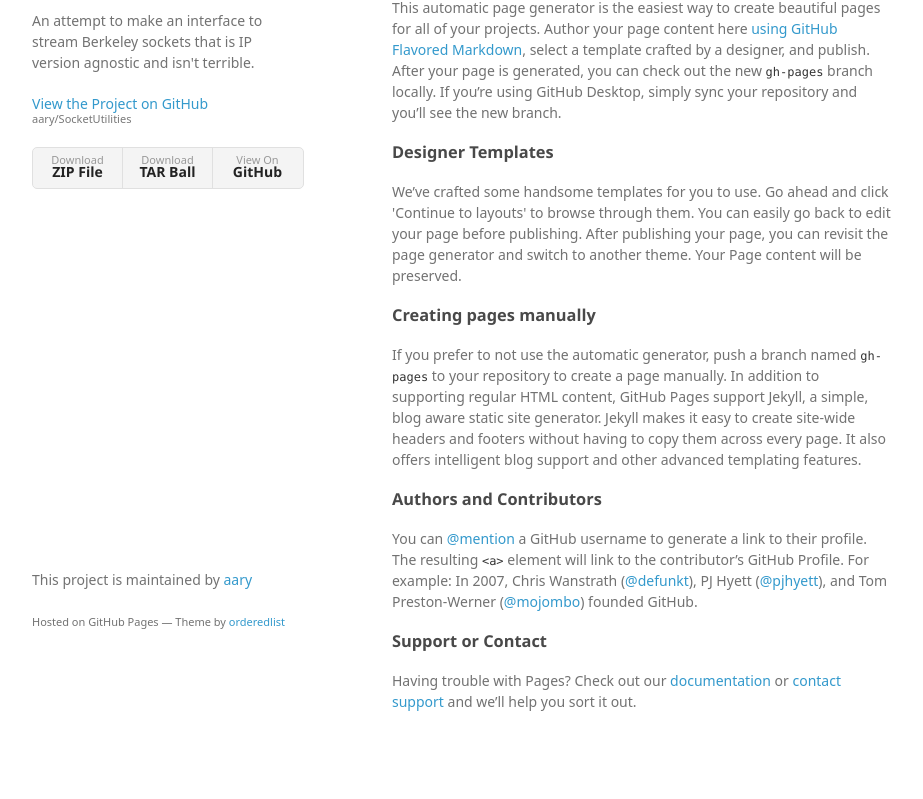
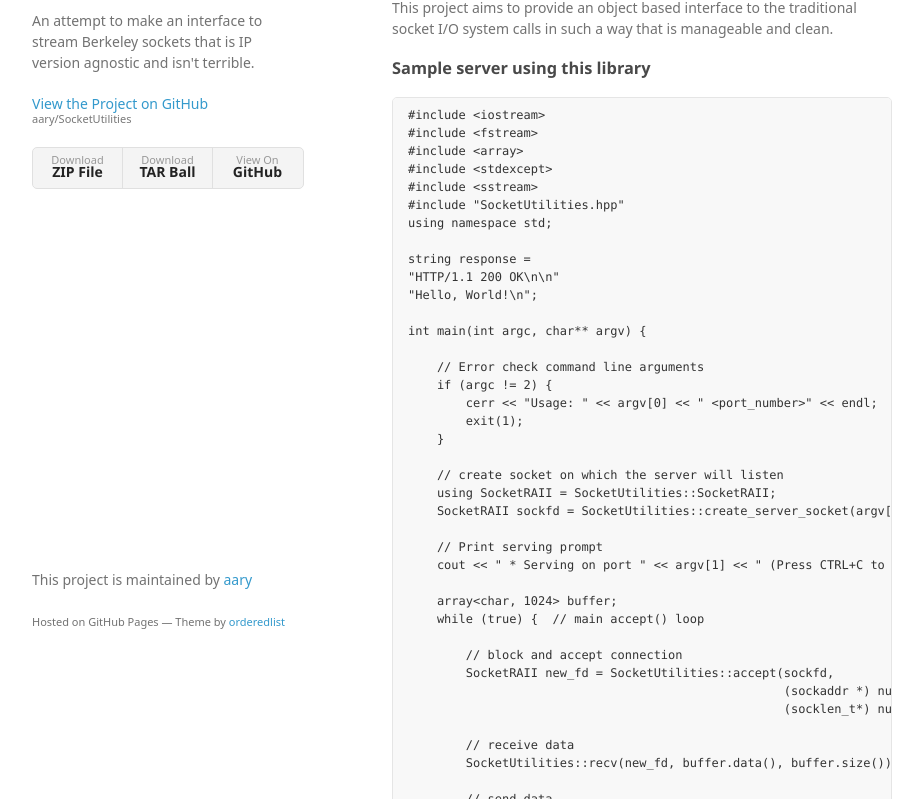
Before and after one commit to aary/cppsockets, a plain HTML site: page index.html in a window 1280 px wide. Shown: the part 99-898 px from the top of the page, without its empty margins (178-1101 px from the left). Drawn offline with Linux system fonts and the light colour scheme; a web font is replaced by a local one.

```diff
--- a/index.html
+++ b/index.html
@@ -29,29 +29,75 @@
       </header>
       <section>
         <h3>
-<a id="welcome-to-github-pages" class="anchor" href="#welcome-to-github-pages" aria-hidden="true"><span class="octicon octicon-link"></span></a>Welcome to GitHub Pages.</h3>
+<a id="socketutilities" class="anchor" href="#socketutilities" aria-hidden="true"><span class="octicon octicon-link"></span></a>SocketUtilities</h3>
 
-<p>This automatic page generator is the easiest way to create beautiful pages for all of your projects. Author your page content here <a href="https://guides.github.com/features/mastering-markdown/">using GitHub Flavored Markdown</a>, select a template crafted by a designer, and publish. After your page is generated, you can check out the new <code>gh-pages</code> branch locally. If you’re using GitHub Desktop, simply sync your repository and you’ll see the new branch.</p>
+<p>This project aims to provide an object based interface to the traditional socket I/O system calls in such a way that is manageable and clean. </p>
 
 <h3>
-<a id="designer-templates" class="anchor" href="#designer-templates" aria-hidden="true"><span class="octicon octicon-link"></span></a>Designer Templates</h3>
+<a id="sample-server-using-this-library" class="anchor" href="#sample-server-using-this-library" aria-hidden="true"><span class="octicon octicon-link"></span></a>Sample server using this library</h3>
 
-<p>We’ve crafted some handsome templates for you to use. Go ahead and click 'Continue to layouts' to browse through them. You can easily go back to edit your page before publishing. After publishing your page, you can revisit the page generator and switch to another theme. Your Page content will be preserved.</p>
+<pre><code>#include &lt;iostream&gt;
+#include &lt;fstream&gt;
+#include &lt;array&gt;
+#include &lt;stdexcept&gt;
+#include &lt;sstream&gt;
+#include "SocketUtilities.hpp"
+using namespace std;
+
+string response =
+"HTTP/1.1 200 OK\n\n"
+"Hello, World!\n";
+
+int main(int argc, char** argv) {
+
+    // Error check command line arguments
+    if (argc != 2) {
+        cerr &lt;&lt; "Usage: " &lt;&lt; argv[0] &lt;&lt; " &lt;port_number&gt;" &lt;&lt; endl;
+        exit(1);
+    }
+
+    // create socket on which the server will listen
+    using SocketRAII = SocketUtilities::SocketRAII;
+    SocketRAII sockfd = SocketUtilities::create_server_socket(argv[1]);
+
+    // Print serving prompt
+    cout &lt;&lt; " * Serving on port " &lt;&lt; argv[1] &lt;&lt; " (Press CTRL+C to quit)" &lt;&lt; endl;
+
+    array&lt;char, 1024&gt; buffer;
+    while (true) {  // main accept() loop
+
+        // block and accept connection
+        SocketRAII new_fd = SocketUtilities::accept(sockfd,
+                                                    (sockaddr *) nullptr,
+                                                    (socklen_t*) nullptr);
+
+        // receive data
+        SocketUtilities::recv(new_fd, buffer.data(), buffer.size());
+
+        // send data
+        std::vector&lt;char&gt; data_to_send(response.begin(), response.end());
+        SocketUtilities::send_all(new_fd, data_to_send);
+    }
+
+    return 0;
+}
+</code></pre>
+
+<p>To compile and run it yourself type in<br>
+<code>make sampleserver &amp;&amp; ./sampleserver 8000</code>
+Use curl as a client to this<br>
+<code>curl --request GET "http://localhost:8000"</code>  </p>
 
 <h3>
-<a id="creating-pages-manually" class="anchor" href="#creating-pages-manually" aria-hidden="true"><span class="octicon octicon-link"></span></a>Creating pages manually</h3>
+<a id="license" class="anchor" href="#license" aria-hidden="true"><span class="octicon octicon-link"></span></a>License</h3>
 
-<p>If you prefer to not use the automatic generator, push a branch named <code>gh-pages</code> to your repository to create a page manually. In addition to supporting regular HTML content, GitHub Pages support Jekyll, a simple, blog aware static site generator. Jekyll makes it easy to create site-wide headers and footers without having to copy them across every page. It also offers intelligent blog support and other advanced templating features.</p>
+<p>Copyright (c) 2015 Aaryaman Sagar</p>
 
-<h3>
-<a id="authors-and-contributors" class="anchor" href="#authors-and-contributors" aria-hidden="true"><span class="octicon octicon-link"></span></a>Authors and Contributors</h3>
+<p>Permission is hereby granted, free of charge, to any person obtaining a copy of this software and associated documentation files (the "Software"), to deal in the Software without restriction, including without limitation the rights to use, copy, modify, merge, publish, distribute, sublicense, and/or sell copies of the Software, and to permit persons to whom the Software is furnished to do so, subject to the following conditions:</p>
 
-<p>You can <a href="https://github.com/blog/821" class="user-mention">@mention</a> a GitHub username to generate a link to their profile. The resulting <code>&lt;a&gt;</code> element will link to the contributor’s GitHub Profile. For example: In 2007, Chris Wanstrath (<a href="https://github.com/defunkt" class="user-mention">@defunkt</a>), PJ Hyett (<a href="https://github.com/pjhyett" class="user-mention">@pjhyett</a>), and Tom Preston-Werner (<a href="https://github.com/mojombo" class="user-mention">@mojombo</a>) founded GitHub.</p>
+<p>The above copyright notice and this permission notice shall be included in all copies or substantial portions of the Software.</p>
 
-<h3>
-<a id="support-or-contact" class="anchor" href="#support-or-contact" aria-hidden="true"><span class="octicon octicon-link"></span></a>Support or Contact</h3>
-
-<p>Having trouble with Pages? Check out our <a href="https://help.github.com/pages">documentation</a> or <a href="https://github.com/contact">contact support</a> and we’ll help you sort it out.</p>
+<p>THE SOFTWARE IS PROVIDED "AS IS", WITHOUT WARRANTY OF ANY KIND, EXPRESS OR IMPLIED, INCLUDING BUT NOT LIMITED TO THE WARRANTIES OF MERCHANTABILITY, FITNESS FOR A PARTICULAR PURPOSE AND NONINFRINGEMENT. IN NO EVENT SHALL THE AUTHORS OR COPYRIGHT HOLDERS BE LIABLE FOR ANY CLAIM, DAMAGES OR OTHER LIABILITY, WHETHER IN AN ACTION OF CONTRACT, TORT OR OTHERWISE, ARISING FROM, OUT OF OR IN CONNECTION WITH THE SOFTWARE OR THE USE OR OTHER DEALINGS IN THE SOFTWARE.</p>
       </section>
       <footer>
         <p>This project is maintained by <a href="https://github.com/aary">aary</a></p>
```
Also changed, not shown: params.json (+1 -1 lines).
